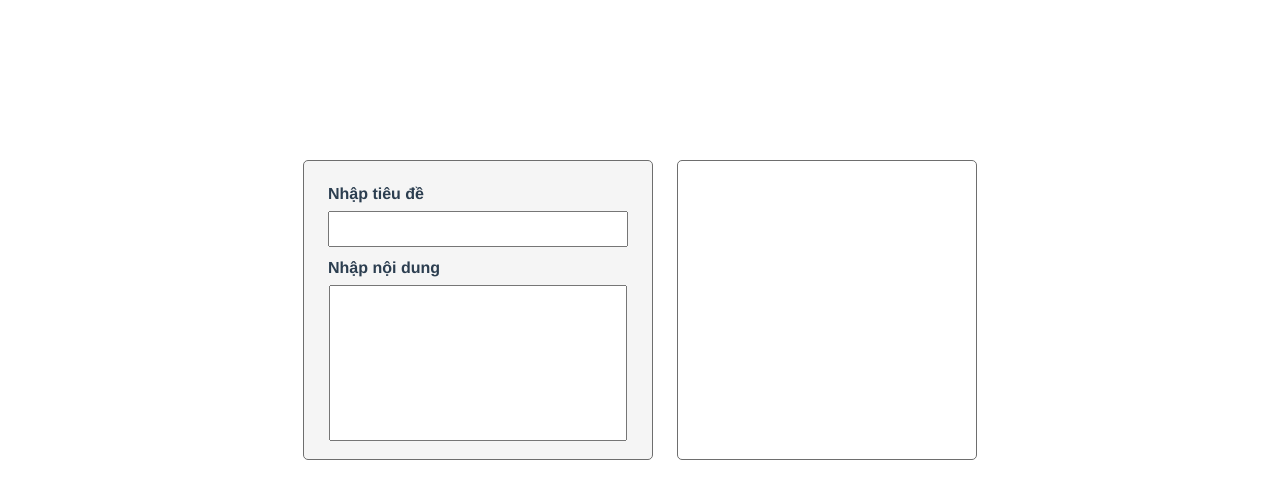
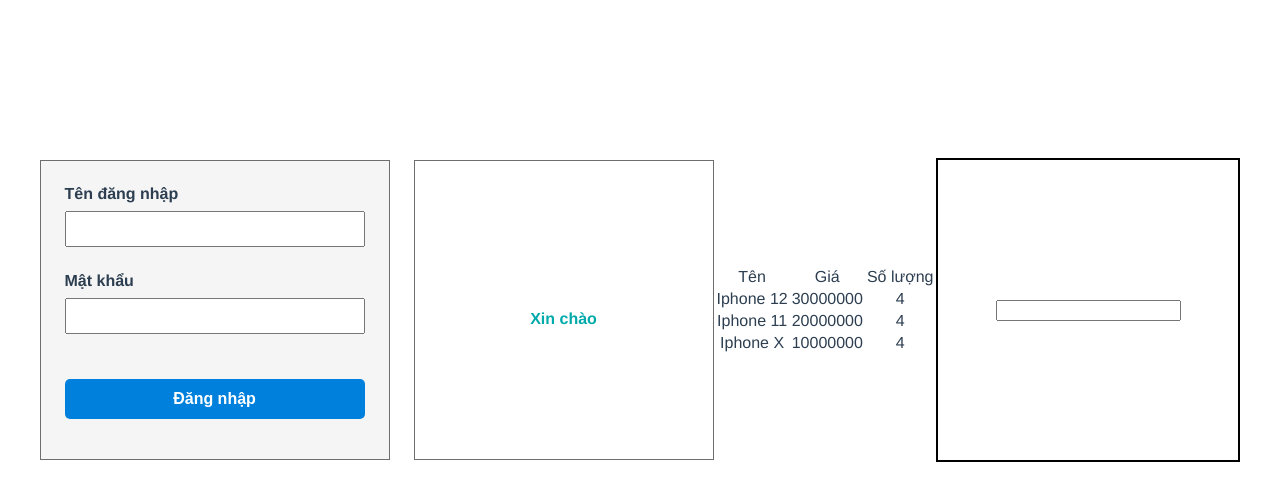
Before and after one commit to pvdrh/Vuejs-BT, a Vue app: page / in a window 1280 px wide. Shown: the top 500 px of the page. Built offline with nearby package versions, Linux system fonts and the light colour scheme.

Commit message:
Lession 2

```diff
--- a/src/App.vue
+++ b/src/App.vue
@@ -1,19 +1,21 @@
 <template>
   <div id="app">
-    <ex1 />
+    <Lession2 />
   </div>
 </template>
 
 <script>
-import ex1 from './components/Unit1/ex1.vue'
+// import ex1 from './components/Unit1/ex1.vue'
+import Lession2 from './components/Lession2.vue'
 
 export default {
   name: 'App',
   components: {
     // HelloWorld
     // ex3
-    ex1
+    // ex1
     // ex2
+    Lession2
   }
 }
 </script>
--- /dev/null
+++ b/src/components/Lession2.vue
@@ -0,0 +1,184 @@
+<template>
+  <div class="hello">
+    <div class="container">
+      <div class="loginWrap">
+        <div class="inputWrap">
+          <div class="inputLabel">Tên đăng nhập</div>
+          <input type="text" @input="changeUserName($event.target.value)">
+          <span>{{ errorNameMess }}</span>
+        </div>
+        <div class="inputWrap">
+          <div class="inputLabel">Mật khẩu</div>
+          <input type="password" @input="changePassword($event.target.value)">
+          <span>{{ errorPassMess }}</span>
+        </div>
+        <button class="loginButton" @click="login()">Đăng nhập</button>
+      </div>
+      <div class="infoWrap">
+        <div :class="{infoLabel: showClass}">
+          <img class="avatar" v-if="check" :src="imgUrl" alt="" :style="{width: imgWidth + 'px'}">
+          <br>
+          Xin chào {{ name }}
+        </div>
+      </div>
+      <table>
+        <tr>
+          <td>Tên</td>
+          <td>Giá</td>
+          <td>Số lượng</td>
+        </tr>
+        <tr v-for="(product,index) in products" :key="index">
+          <td>{{ product.name }}</td>
+          <td>{{ product.price }}</td>
+          <td>{{ product.qty }}</td>
+        </tr>
+      </table>
+      <div class="trigger" :style="{background: divBg}">
+        <input type="number" v-model="nb">
+      </div>
+    </div>
+  </div>
+</template>
+
+<script>
+export default {
+  name: 'Session',
+  data () {
+    return {
+      name: '',
+      errorNameMess: '',
+      password: '',
+      errorPassMess: '',
+      check: false,
+      imgWidth: 100,
+      imgHeight: 100,
+      showClass: true,
+      imgUrl: 'https://cdn0.fahasa.com/media/catalog/product/cache/1/small_image/400x400/9df78eab33525d08d6e5fb8d27136e95/h/o/hoi-ki-vanitas-tap-8.jpg',
+      products: [
+        {name: 'Iphone 12', price: '30000000', qty: '4'},
+        {name: 'Iphone 11', price: '20000000', qty: '4'},
+        {name: 'Iphone X', price: '10000000', qty: '4'},
+      ],
+      divBg: '',
+      nb: '',
+    }
+  },
+  methods: {
+    changeUserName(value) {
+      this.name = value
+      this.errorNameMess = ''
+    },
+    changePassword(value) {
+      this.password = value
+      this.errorPassMess = ''
+    },
+    login () {
+      if (this.name.length === 0) {
+        this.errorNameMess = 'Tên đăng nhập không được để trống'
+      }
+      if (this.password.length < 6) {
+        this.errorPassMess = 'Mật khẩu phải có độ dài ít nhất 6 ký tự'
+      }
+      if (this.password.length === 0) {
+        this.errorPassMess = 'Mật khẩu không được để trống'
+      }
+      if (this.name === 'admin' && this.errorPassMess === '') {
+        this.check = true
+      }
+    },
+  },
+  watch: {
+    nb (value) {
+      if (91 <= value <= 110) {
+        this.divBg = 'black'
+      }
+      if (71 <= value <= 90) {
+        this.divBg = 'orange'
+      }
+      if (51 <= value <= 70) {
+        this.divBg = 'purple'
+      }
+      if (31 <= value <= 50) {
+        this.divBg = 'blue'
+      }
+      if (11 <= value <= 30) {
+        this.divBg = 'green'
+      }
+      if (0 <= value && value <= 10) {
+        this.divBg = 'gray'
+      }
+    }
+  }
+}
+</script>
+
+<style lang="scss" scoped>
+.container {
+  display: flex;
+  align-items: center;
+  justify-content: center;
+  height: 500px;
+  .loginWrap {
+    background: #f5f5f5;
+    border: 1px solid #6E6E6E;
+    padding: 24px;
+    height: 250px;
+    width: 300px;
+    .inputWrap {
+      margin-bottom: 25px;
+      .inputLabel {
+        font-weight: bold;
+        margin-bottom: 8px;
+        text-align: left;
+      }
+      input {
+        width: 292px;
+        height: 30px;
+      }
+      span {
+        font-size: 15px;
+        color: red;
+        float: left;
+      }
+    }
+    button {
+      width: 100%;
+      height: 40px;
+      border-radius: 5px;
+      margin-top: 20px;
+      background: #0080dd;
+      color: #fff;
+      border: unset;
+      font-weight: bold;
+      font-size: 16px;
+      cursor: pointer;
+    }
+  }
+  .infoWrap {
+    background: #fff;
+    border: 1px solid #6E6E6E;
+    padding: 24px;
+    height: 250px;
+    width: 250px;
+    display: flex;
+    align-items: center;
+    justify-content: center;
+    margin-left: 24px;
+    .infoLabel {
+      font-weight: bold;
+      color: #00AAAA;
+    }
+    .avatar {
+      border-radius: 50%;
+    }
+  }
+  .trigger {
+    width: 300px;
+    height: 300px;
+    border: 2px solid #000000;
+    display: flex;
+    align-items: center;
+    justify-content: center;
+  }
+}
+</style>
```
